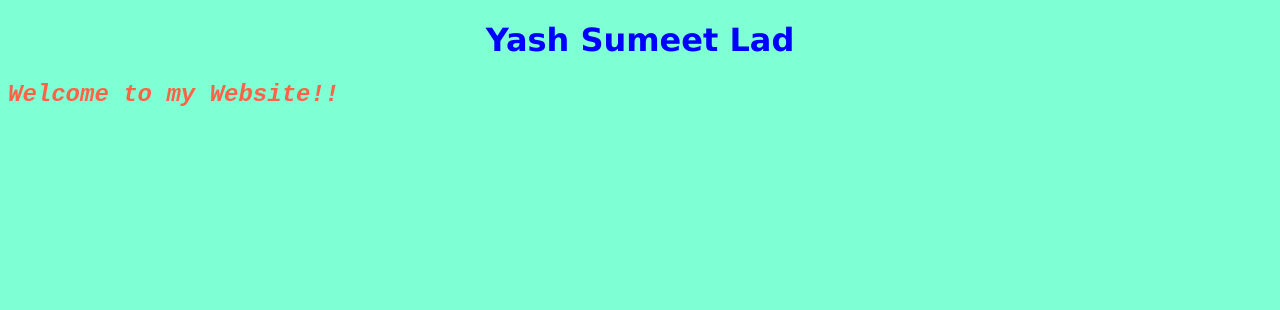
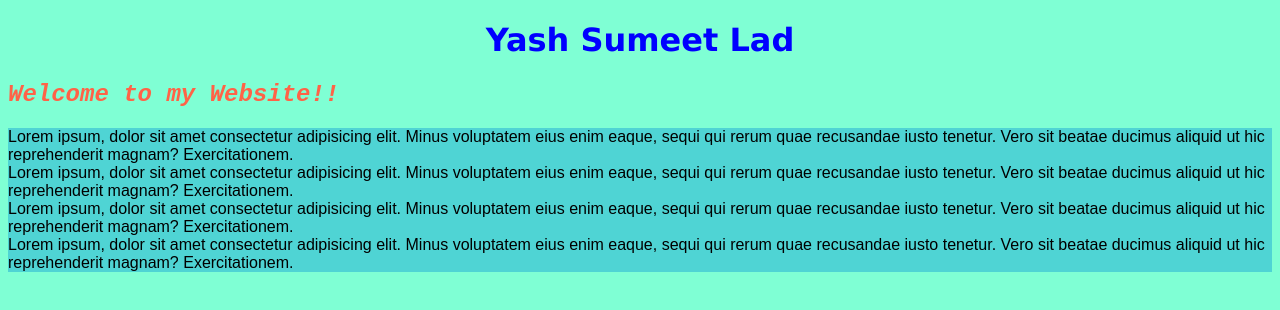
Before and after one commit to yashlad27/WebDev22, a plain HTML site: page sample_Website/index.html in a window 1280 px wide. Drawn offline with Linux system fonts and the light colour scheme.

Commit message:
commit03

```diff
--- a/sample_Website/index.html
+++ b/sample_Website/index.html
@@ -10,5 +10,22 @@
 <body>
     <h1><b>Yash Sumeet Lad</b></h1>
     <h2><i>Welcome to my Website!!</i></h2>
+    <p>
+        Lorem ipsum, dolor sit amet consectetur adipisicing elit.
+        Minus voluptatem eius enim eaque, sequi qui rerum quae recusandae iusto tenetur.
+        Vero sit beatae ducimus aliquid ut hic reprehenderit magnam? Exercitationem.
+        <br>
+        Lorem ipsum, dolor sit amet consectetur adipisicing elit.
+        Minus voluptatem eius enim eaque, sequi qui rerum quae recusandae iusto tenetur.
+        Vero sit beatae ducimus aliquid ut hic reprehenderit magnam? Exercitationem.
+        <br>
+        Lorem ipsum, dolor sit amet consectetur adipisicing elit.
+        Minus voluptatem eius enim eaque, sequi qui rerum quae recusandae iusto tenetur.
+        Vero sit beatae ducimus aliquid ut hic reprehenderit magnam? Exercitationem.
+        <br>
+        Lorem ipsum, dolor sit amet consectetur adipisicing elit.
+        Minus voluptatem eius enim eaque, sequi qui rerum quae recusandae iusto tenetur.
+        Vero sit beatae ducimus aliquid ut hic reprehenderit magnam? Exercitationem.
+    </p>
 </body>
 </html>
--- a/sample_Website/style.css
+++ b/sample_Website/style.css
@@ -10,3 +10,7 @@ h2{
     color: tomato;
     font-family: 'Courier New', Courier, monospace;
 }
+p{
+    background-color: rgb(79, 212, 212);
+    font-family:Arial, Helvetica, sans-serif;
+}
```
